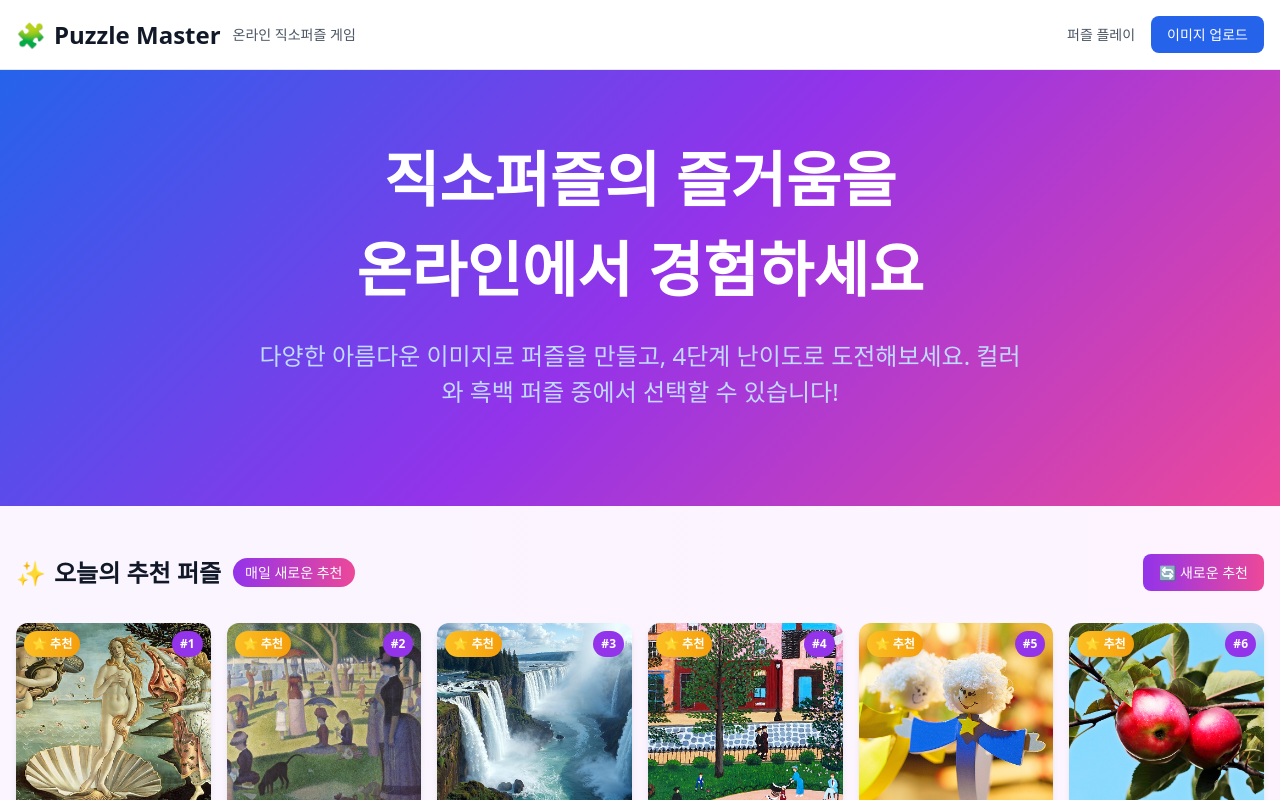
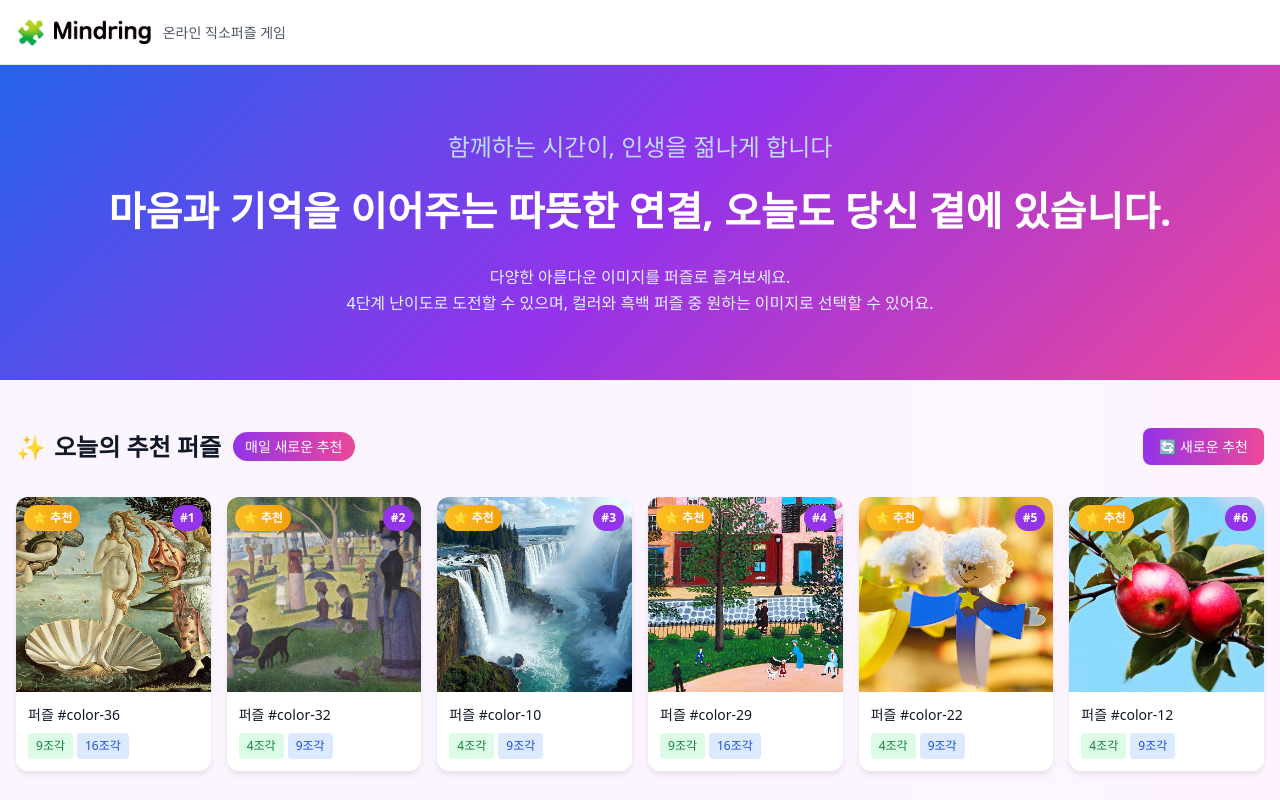
Before and after one commit to seiKKim/puzzle, a Next.js app: page / in a window 1280 px wide. Shown: the top 800 px of the page. Built offline with nearby package versions, Linux system fonts and the light colour scheme.

Commit message:
로고변경

```diff
--- a/src/app/homepage.module.css
+++ b/src/app/homepage.module.css
@@ -35,6 +35,18 @@
   font-size: 1.5rem;
   font-weight: bold;
   color: rgb(17 24 39);
+}
+
+.headerLogoImage {
+  height: 2rem;
+  width: auto;
+  object-fit: contain;
+}
+
+@media (min-width: 768px) {
+  .headerLogoImage {
+    height: 1.5rem;
+  }
 }
 
 .headerSubtitle {
@@ -106,22 +118,38 @@
 
 @media (min-width: 768px) {
   .heroTitle {
-    font-size: 3.75rem;
+    font-size: 2.5rem;
   }
 }
 
 .heroDescription {
   font-size: 1.25rem;
   color: rgb(191 219 254);
-  margin-bottom: 2rem;
+  margin-bottom: 1rem;
   max-width: 48rem;
   margin-left: auto;
   margin-right: auto;
+  font-weight: 500;
 }
 
 @media (min-width: 768px) {
   .heroDescription {
     font-size: 1.5rem;
+  }
+}
+
+.heroSubtext {
+  font-size: 0.95rem;
+  color: rgb(224 242 254);
+  max-width: 48rem;
+  margin-left: auto;
+  margin-right: auto;
+  line-height: 1.6;
+}
+
+@media (min-width: 768px) {
+  .heroSubtext {
+    font-size: 1rem;
   }
 }
 
--- a/src/app/page.tsx
+++ b/src/app/page.tsx
@@ -141,18 +141,14 @@
             <div className={styles.headerLogo}>
               <div className={styles.headerLogoIcon}>
                 <div className="text-2xl">🧩</div>
-                <h1 className={styles.headerLogoText}>Puzzle Master</h1>
+                <img
+                  src="/icons/logo_mindring.png"
+                  alt="Puzzle Master Logo"
+                  className={styles.headerLogoImage}
+                />
               </div>
               <div className={styles.headerSubtitle}>온라인 직소퍼즐 게임</div>
             </div>
-            <nav className={styles.headerNav}>
-              <Link href="/puzzle" className={styles.headerNavLink}>
-                퍼즐 플레이
-              </Link>
-              <button className={styles.headerUploadButton}>
-                이미지 업로드
-              </button>
-            </nav>
           </div>
         </div>
       </header>
@@ -160,15 +156,18 @@
       {/* Hero Section */}
       <section className={styles.hero}>
         <div className={styles.heroContainer}>
-          <div className={styles.heroContent}>
+                    <div className={styles.heroContent}>
+                                  <p className={styles.heroDescription}>
+                            함께하는 시간이, 인생을 젊나게 합니다
+            </p>
             <h2 className={styles.heroTitle}>
-              직소퍼즐의 즐거움을
-              <br />
-              온라인에서 경험하세요
+
+              마음과 기억을 이어주는 따뜻한 연결, 오늘도 당신 곁에 있습니다.
             </h2>
-            <p className={styles.heroDescription}>
-              다양한 아름다운 이미지로 퍼즐을 만들고, 4단계 난이도로 도전해보세요.
-              컬러와 흑백 퍼즐 중에서 선택할 수 있습니다!
+
+            <p className={styles.heroSubtext}>
+              다양한 아름다운 이미지를 퍼즐로 즐겨보세요.<br />
+              4단계 난이도로 도전할 수 있으며, 컬러와 흑백 퍼즐 중 원하는 이미지로 선택할 수 있어요.
             </p>
           </div>
         </div>
```
Also changed, not shown: public/icons/logo_mindring.png (added).
